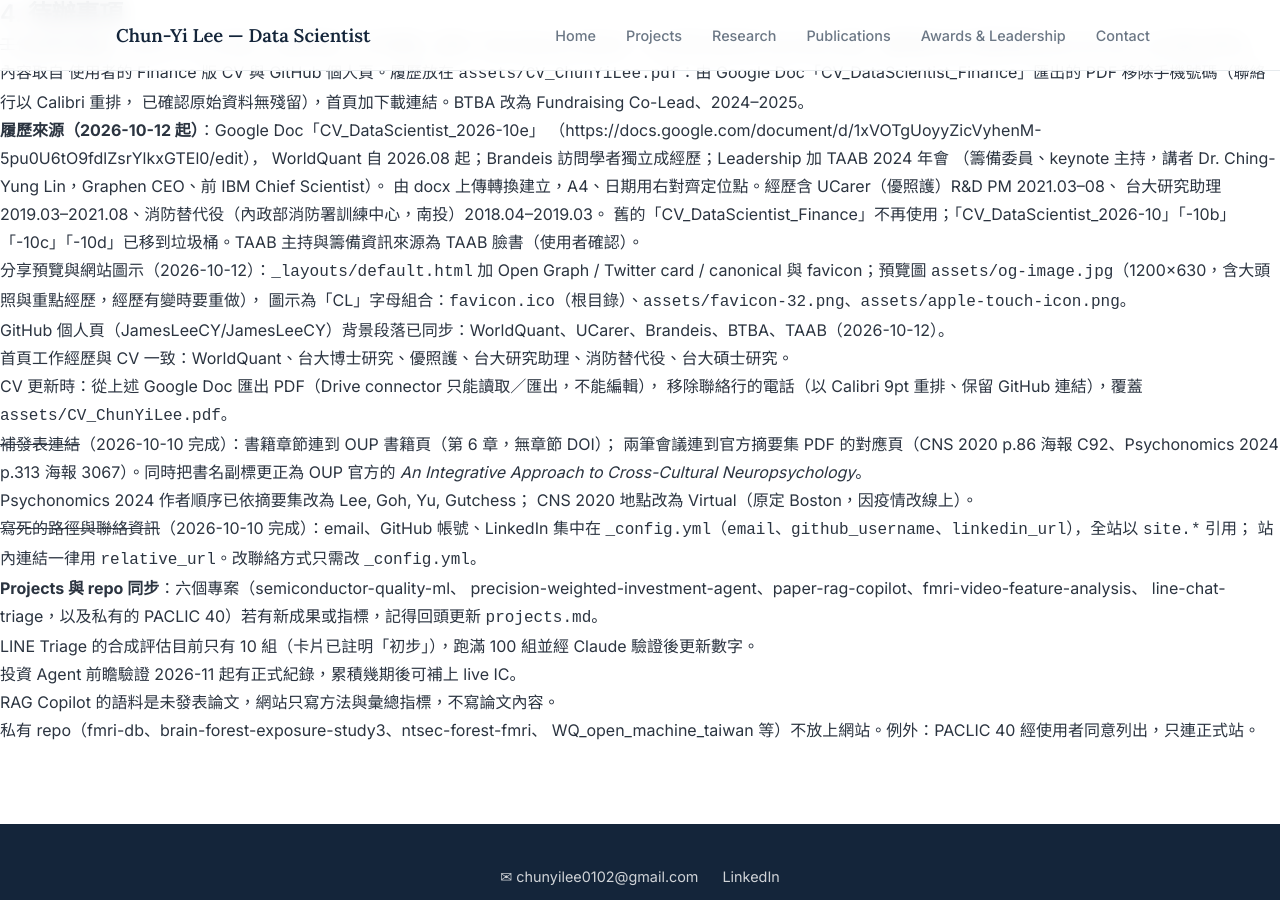
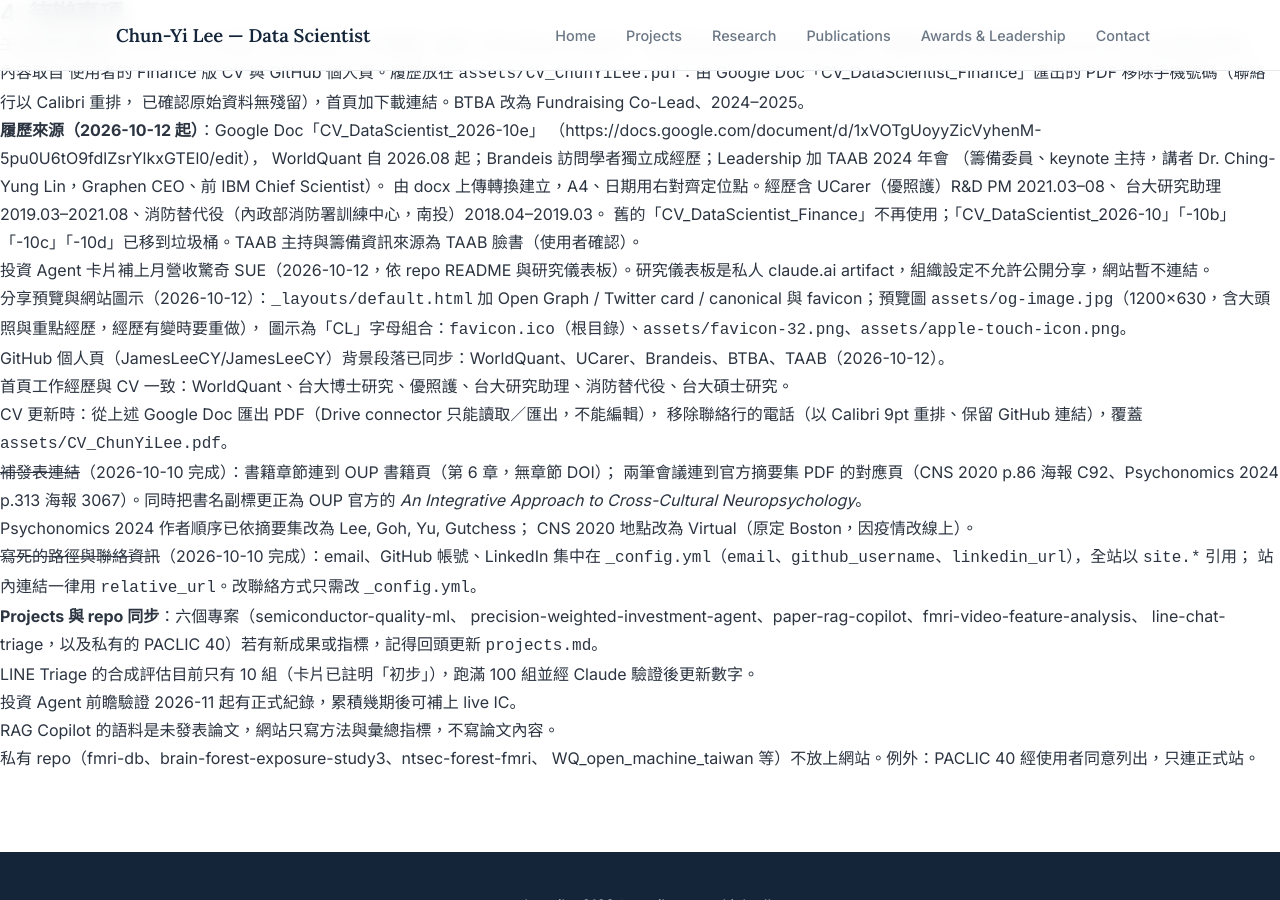
Before and after one commit to JamesLeeCY/JamesLeeCY.github.io, a Jekyll site: the page built from HANDOFF.md, in a window 1280 px wide and 900 px high, scrolled down 1852 px. Built offline with Jekyll 4.4.1, drawn with Linux system fonts in a browser that asks for light colours; our own code applies the rules of GitHub Pages for plain Markdown files.

Commit message:
Investment card: add monthly revenue surprise (SUE) result
Co-Authored-By: Claude Opus 5.5 <noreply@anthropic.com>

```diff
--- a/HANDOFF.md
+++ b/HANDOFF.md
@@ -108,6 +108,8 @@ contact.md             聯絡方式
      由 docx 上傳轉換建立，A4、日期用右對齊定位點。經歷含 UCarer（優照護）R&D PM 2021.03–08、
      台大研究助理 2019.03–2021.08、消防替代役（內政部消防署訓練中心，南投）2018.04–2019.03。
      舊的「CV_DataScientist_Finance」不再使用；「CV_DataScientist_2026-10」「-10b」「-10c」「-10d」已移到垃圾桶。TAAB 主持與籌備資訊來源為 TAAB 臉書（使用者確認）。
+   - 投資 Agent 卡片補上月營收驚奇 SUE（2026-10-12，依 repo README 與研究儀表板）。研究儀表板是私人
+     claude.ai artifact，組織設定不允許公開分享，網站暫不連結。
    - 分享預覽與網站圖示（2026-10-12）：`_layouts/default.html` 加 Open Graph / Twitter card / canonical
      與 favicon；預覽圖 `assets/og-image.jpg`（1200×630，含大頭照與重點經歷，經歷有變時要重做），
      圖示為「CL」字母組合：`favicon.ico`（根目錄）、`assets/favicon-32.png`、`assets/apple-touch-icon.png`。
```
Also changed, not shown: projects.md (+1 -0 lines).
